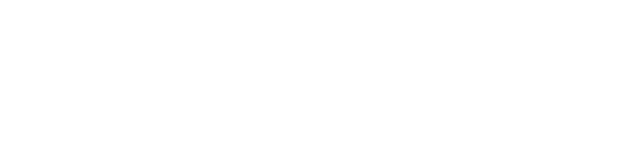
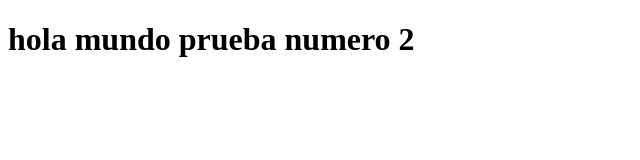
Before and after one commit to new-age-dev/incommerce, a plain HTML site: page index.html in a window 1280 px wide. Shown: the whole page, without its empty margins (0-640 px from the left). Drawn offline with Linux system fonts and the light colour scheme.

Commit message:
prueba numero 2

```diff
--- a/index.html
+++ b/index.html
@@ -7,6 +7,6 @@
     <title>Document</title>
 </head>
 <body>
-
+    <h1>hola mundo prueba numero 2</h1>
 </body>
 </html>
```
